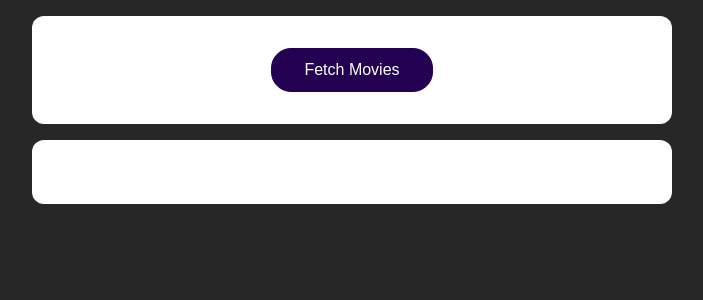
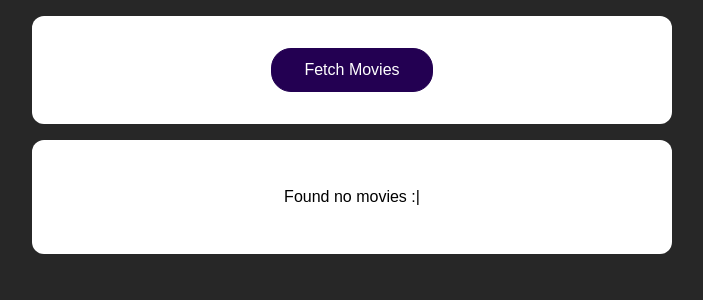
Before and after one commit to GimpFather/react-courses, a React (Create React App) app in the folder js-api-app/: page / in a window 1280 px wide. Shown: the top 300 px of the page, without its empty margins (288-991 px from the left). Built offline with nearby package versions, Linux system fonts and the light colour scheme.

Commit message:
handling loading movies

```diff
--- a/js-api-app/src/App.js
+++ b/js-api-app/src/App.js
@@ -5,8 +5,10 @@
 
 function App() {
 	const [movies, setMovies] = useState([]);
+	const [isLoading, setIsLoading] = useState(false);
 
 	const fetchMoviesHandler = async () => {
+		setIsLoading(true);
 		const response = await fetch("https://swapi.dev/api/films");
 		const data = await response.json();
 		const transformedMovies = data.results.map((movie) => {
@@ -18,6 +20,7 @@
 			};
 		});
 		setMovies(transformedMovies);
+		setIsLoading(false);
 	};
 
 	return (
@@ -26,7 +29,9 @@
 				<button onClick={fetchMoviesHandler}>Fetch Movies</button>
 			</section>
 			<section>
-				<MoviesList movies={movies} />
+				{!isLoading && movies.length > 0 && <MoviesList movies={movies} />}
+				{!isLoading && movies.length === 0 && <p>Found no movies :|</p>}
+				{isLoading && <p>Loading!</p>}
 			</section>
 		</React.Fragment>
 	);
```
